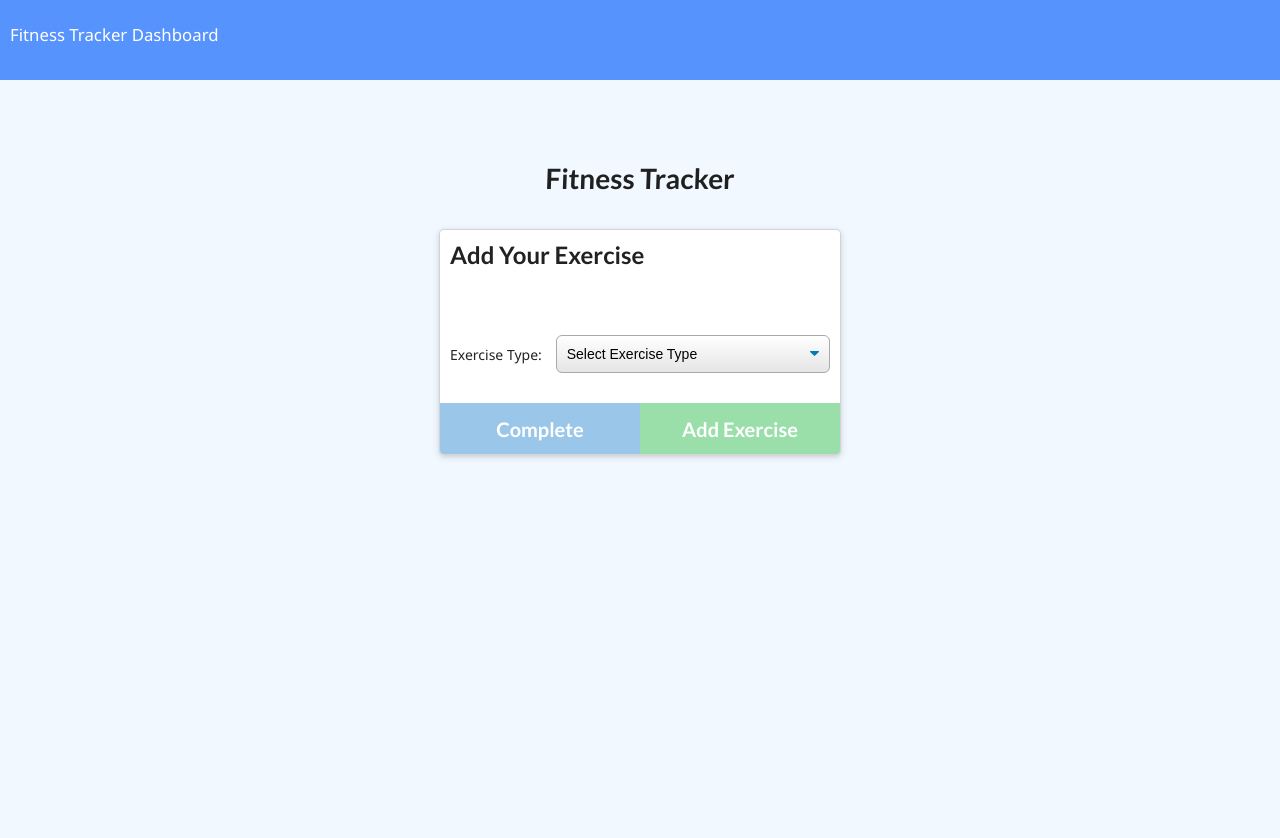
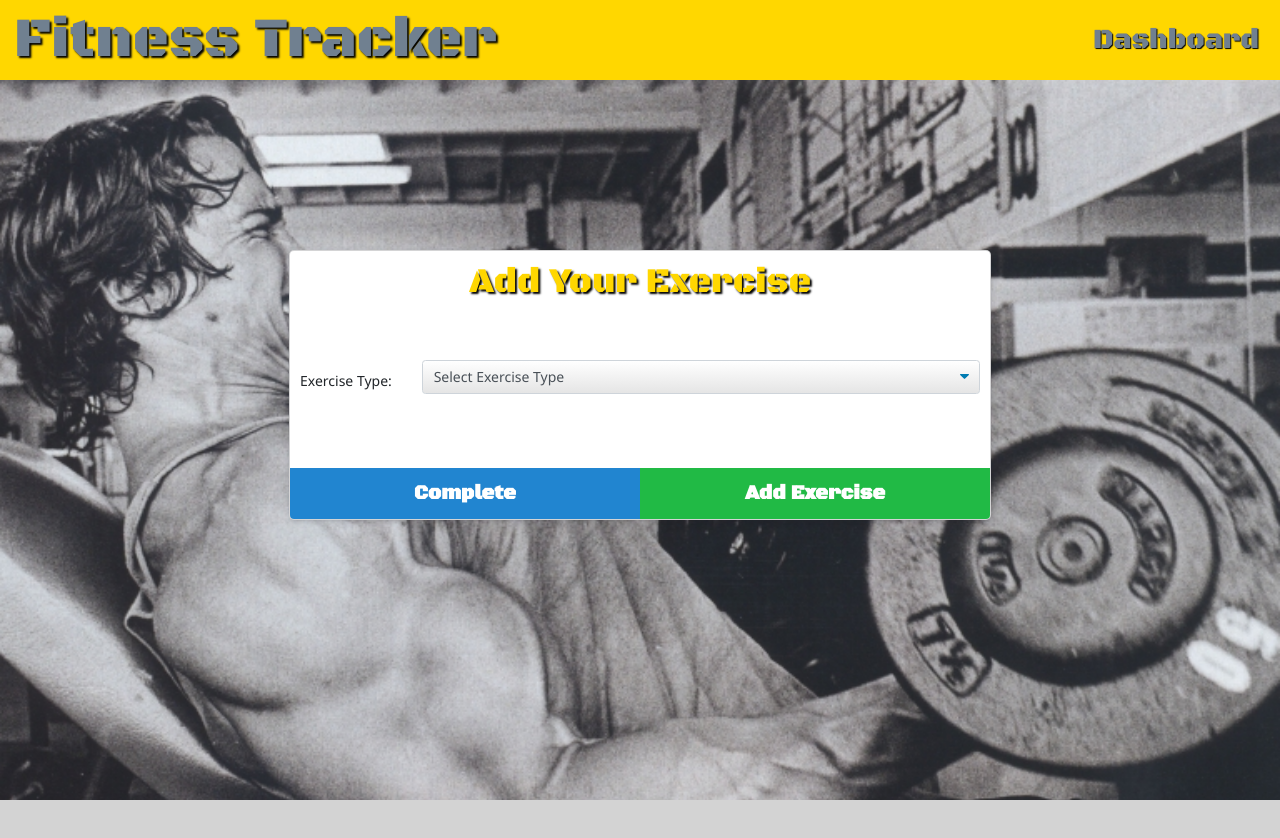
Before and after one commit to gpardington/Fitness-Tracker, a website: page public/html/exercise.html in a window 1280 px wide. After the commit the page ends 800 px from the top, so only its background shows below. Drawn offline with nearby package versions, Linux system fonts and the light colour scheme; no server answers.

Commit message:
Finished styling

```diff
--- a/public/css/style.css
+++ b/public/css/style.css
@@ -10,14 +10,15 @@ html,
 body,
 .wrapper {
   height: 100%;
+  overflow: hidden;
 }
 
 body {
   font-family: "Segoe UI", Tahoma, Geneva, Verdana, sans-serif;
+  background-color: lightgray;
 }
 
 nav {
-  background-color: #5793fd;
   color: #ffffff;
   height: 80px;
   padding: 10px;
@@ -100,14 +101,18 @@ input {
 }
 
 .wrapper {
-  background-color: #f2f8ff;
+  background-color:lightgray;
+  background-image: url("/../images/arnold.jpg");
+  background-position: center;
+  background-size: cover;
+  position: relative;
   padding-bottom: 100px;
 }
 
 .card.m-auto,
 .m-auto {
   margin: 0 auto;
-  width: 500px;
+  width: 700px;
 }
 
 form .workout-type,
@@ -138,12 +143,12 @@ form::after {
 }
 
 .exercise .ui.card {
-  width: 400px;
-  max-width: 600px;
+  width: 700px;
+  max-width: 800px;
 }
 
 .exercise .buttons {
-  margin-top: 20px;
+  margin-top: 60px;
   display: flex;
 }
 
@@ -160,6 +165,7 @@ button {
   border: 1px solid #aaa;
   padding: 10px;
   background: linear-gradient(to bottom, #ffffff 0%, #e5e5e5 100%);
+  font-family: 'Black Ops One', cursive !important;
 }
 
 #toast {
@@ -168,7 +174,6 @@ button {
   font-size: 13px;
   line-height: 19.5px;
   margin: 0px 0px 16px;
-  padding: 12px 59.5px 12px 20px;
   text-align: left;
   width: 300px;
   min-height: 80px;
@@ -212,17 +217,6 @@ form::after {
 
 .d-none {
   display: none;
-}
-
-button {
-  display: block;
-  border: none;
-  cursor: pointer;
-  font-size: 1rem;
-  border-radius: 6px;
-  border: 1px solid #aaa;
-  padding: 10px;
-  background: linear-gradient(to bottom, #ffffff 0%, #e5e5e5 100%);
 }
 
 #toast {
@@ -275,17 +269,6 @@ form::after {
   display: none;
 }
 
-button {
-  display: block;
-  border: none;
-  cursor: pointer;
-  font-size: 1rem;
-  border-radius: 6px;
-  border: 1px solid #aaa;
-  padding: 10px;
-  background: linear-gradient(to bottom, #ffffff 0%, #e5e5e5 100%);
-}
-
 #toast {
   border-radius: 4px;
   border-width: 1px;
@@ -324,6 +307,7 @@ button {
   border: 1px solid #aaa;
   padding: 10px;
   background: linear-gradient(to bottom, #ffffff 0%, #e5e5e5 100%);
+  font-family: 'Black Ops One', cursive !important;
 }
 
 form > button {
@@ -371,10 +355,6 @@ form > button {
   margin-top: 5px;
   margin-bottom: 5px;
 }
-
-/* .workout .card {
-  width: 350px;
-} */
 
 .prev-workout button {
   margin: 10px;
@@ -439,3 +419,58 @@ form > button {
     right: -320px;
   }
 }
+
+/* Additional CSS */
+
+.navbar {
+  background-color: gold;
+}
+
+.navbar-brand {
+  font-family: 'Black Ops One', cursive;
+  font-size: 4rem !important;
+  color: slategrey !important;
+  text-shadow: 2px 2px 2px black;
+}
+
+#dashboard-header {
+  font-family: 'Black Ops One', cursive;
+  font-size: 4rem !important;
+  color: gold !important;
+  text-shadow: 2px 2px 2px black;
+}
+
+.navbar-nav {
+  color: slategrey !important;
+  font-size: 2rem !important;
+  font-family: 'Black Ops One', cursive;
+  text-shadow: 1px 1px 1px black;
+}
+
+.card {
+  min-width: 400px !important;
+  margin-top: 150px !important;
+}
+
+#last-workout-header {
+  font-family: 'Black Ops One', cursive;
+  color: gold;
+  text-shadow: 2px 2px 2px black;
+  font-size: 2.5rem;
+}
+
+#add-exercise-header {
+  font-family: 'Black Ops One', cursive;
+  color: gold;
+  text-shadow: 2px 2px 2px black;
+  font-size: 2.5rem;
+  text-align: center;
+}
+
+#continue-btn {
+  font-family: 'Black Ops One', cursive !important;
+}
+
+#new-btn {
+  font-family: 'Black Ops One', cursive !important;
+}
--- a/public/html/exercise.html
+++ b/public/html/exercise.html
@@ -6,27 +6,35 @@
   <meta name="viewport" content="width=device-width, initial-scale=1.0" />
   <meta http-equiv="X-UA-Compatible" content="ie=edge" />
   <link rel="stylesheet" href="https://cdnjs.cloudflare.com/ajax/libs/semantic-ui/2.4.1/semantic.min.css" />
+  <link rel="stylesheet" href="https://stackpath.bootstrapcdn.com/bootstrap/4.5.0/css/bootstrap.min.css">
+  <link href="https://fonts.googleapis.com/css2?family=Black+Ops+One&display=swap" rel="stylesheet">
   <link rel="stylesheet" href="../css/style.css" />
   <title>Fitness Tracker</title>
 </head>
 
 <body>
-  <nav>
-    <a href="/">Fitness Tracker</a>
-    <a href="/stats">Dashboard</a>
+  <nav class="navbar navbar-expand-lg">
+    <a class="navbar-brand" href="/">Fitness Tracker</a>
+    <div class="collapse navbar-collapse" id="navbarText">
+      <span class="mr-auto">
+      </span>
+      <ul class="navbar-nav">
+        <li class="nav-item active">
+          <a class="nav-link" href="/stats">Dashboard</a>
+        </li>
+      </ul>
+    </div>
   </nav>
-  <div class="wrapper">
-    <header>
-      <h1>Fitness Tracker</h1>
-    </header>
+
+  <div class="wrapper flexbox p-4">
     <div class="ui container exercise">
       <div class="ui raised card m-auto">
-        <h2>Add Your Exercise</h2>
+        <h2 id="add-exercise-header">Add Your Exercise</h2>
         <form action="POST">
           <div class="workout-type">
             <label for="type">Exercise Type:</label>
-            <select name="type" id="type">
-              <option disabled selected>Select Exercise Type</option>
+            <select name="type" id="type" class="form-control">
+              <option selected>Select Exercise Type</option>
               <option value="resistance">Resistance</option>
               <option value="cardio">Cardio</option>
             </select>
@@ -34,44 +42,44 @@
           <div class="cardio-form d-none">
             <div class="cardio-name">
               <label for="cardio-name">Name:</label>
-              <input type="text" name="cardio-name" id="cardio-name" placeholder="Running" />
+              <input type="text" name="cardio-name" id="cardio-name" placeholder="Running" class="form-control"/>
             </div>
             <div class="distance">
               <label for="distance">Distance (miles):</label>
-              <input type="number" name="distance" id="distance" placeholder="5" />
+              <input type="number" name="distance" id="distance" placeholder="5" class="form-control"/>
             </div>
             <div class="duration">
               <label for="duration">Duration (minutes):</label>
-              <input type="number" name="duration" id="duration" placeholder="10" />
+              <input type="number" name="duration" id="duration" placeholder="10" class="form-control"/>
             </div>
           </div>
           <div class="resistance-form d-none">
             <div class="exercise">
               <label for="name">Exercise Name:</label>
-              <input type="text" name="name" id="name" placeholder="Bench Press" />
+              <input type="text" name="name" id="name" placeholder="Bench Press" class="form-control"/>
             </div>
             <div class="weight">
               <label for="weight">Weight (lbs):</label>
-              <input type="number" name="weight" id="weight" placeholder="200" />
+              <input type="number" name="weight" id="weight" placeholder="200" class="form-control"/>
             </div>
             <div class="sets">
               <label for="sets">Sets:</label>
-              <input type="number" name="sets" id="sets" placeholder="4" />
+              <input type="number" name="sets" id="sets" placeholder="4" class="form-control"/>
             </div>
             <div class="reps">
               <label for="reps">Reps:</label>
-              <input type="number" name="reps" id="reps" placeholder="10" />
+              <input type="number" name="reps" id="reps" placeholder="10" class="form-control"/>
             </div>
             <div class="resistance-duration">
               <label for="resistance-duration">Duration (minutes):</label>
-              <input type="number" name="resistance-duration" id="resistance-duration" placeholder="10" />
+              <input type="number" name="resistance-duration" id="resistance-duration" placeholder="10" class="form-control"/>
             </div>
           </div>
           <div class="buttons">
-            <button disabled class="huge ui blue button complete">
+            <button class="huge ui blue button complete">
               Complete
             </button>
-            <button disabled class="huge ui positive button add-another">
+            <button class="huge ui positive button add-another">
               Add Exercise
             </button>
           </div>
```
Also changed, not shown: public/html/index.html (+17 -10 lines), public/html/stats.html (+14 -9 lines), seeders/seed.js (+18 -18 lines), public/images/arnold.jpg (added).
